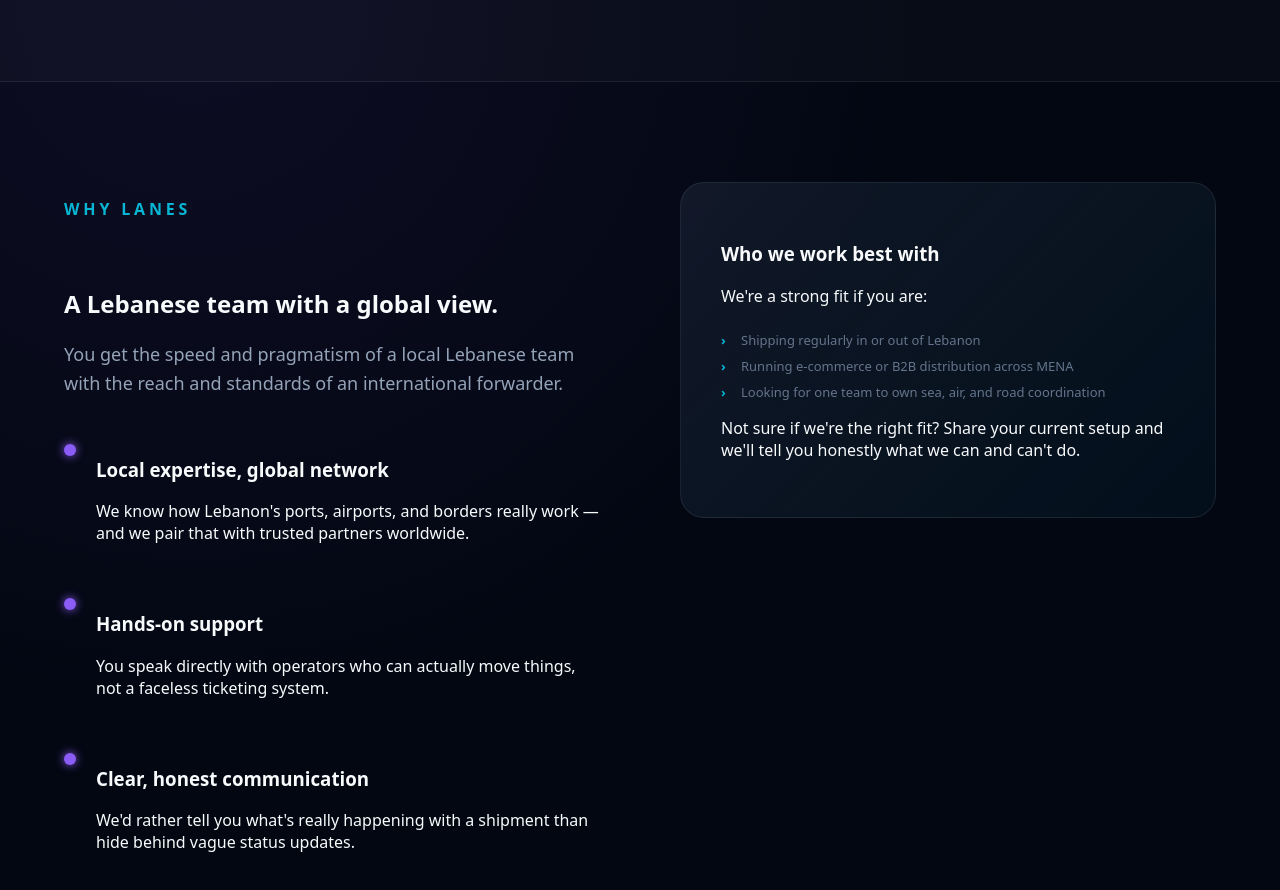
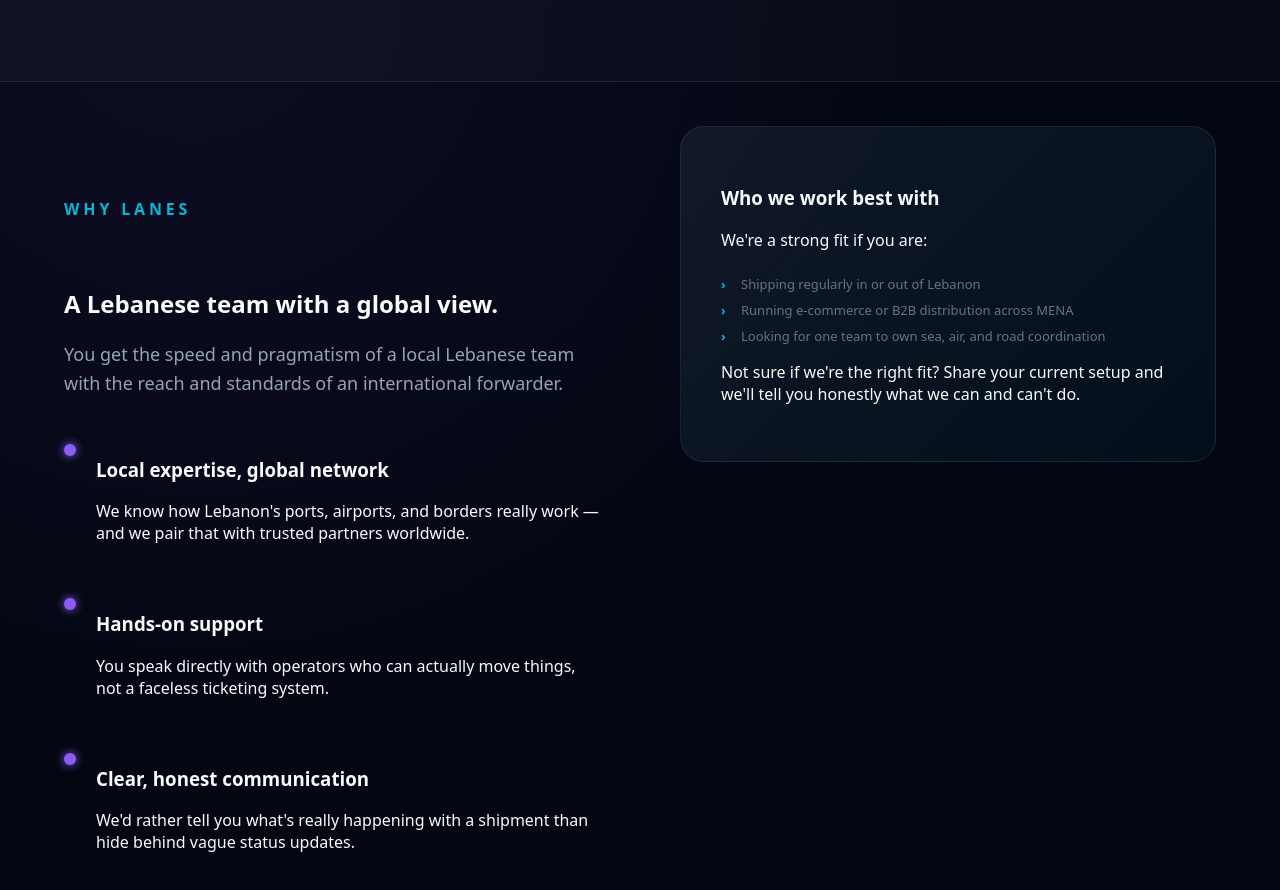
Before and after one commit to georgesmakoukji/lanes, a Next.js app: page / in a window 1280 px wide. Shown: the part 2720-3610 px from the top of the page. Built offline with nearby package versions, Linux system fonts and the light colour scheme.

Commit message:
style: Adjust margin-top for highlight card to align with section header for improved layout consistency.

```diff
--- a/app/globals.css
+++ b/app/globals.css
@@ -613,7 +613,8 @@ button {
 }
 
 .section-layout .highlight-card {
-  margin-top: 0;
+  /* Pull the box up so its top lines up with the main h2, not the blue label */
+  margin-top: -56px;
 }
 
 /* CONTACT */
```
